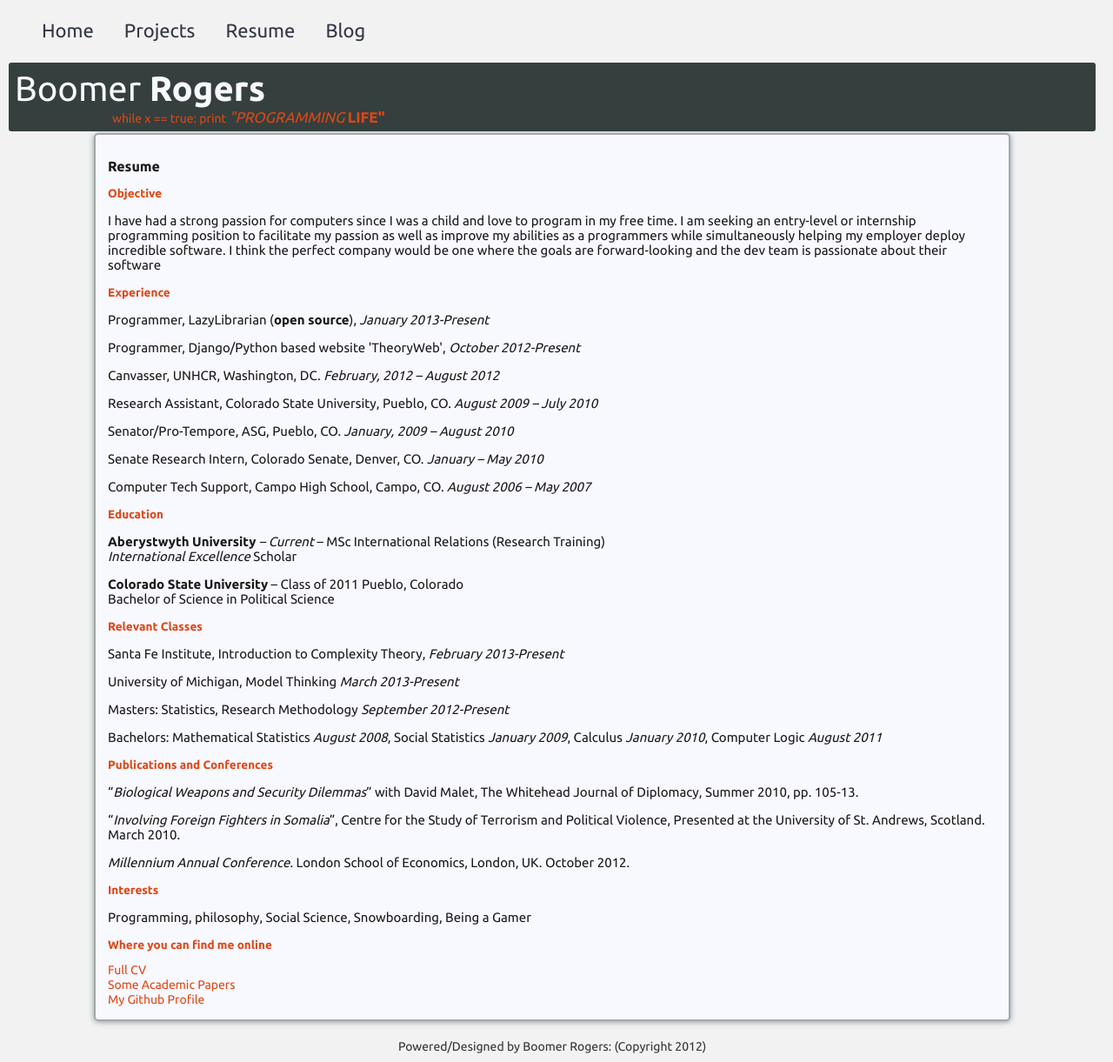
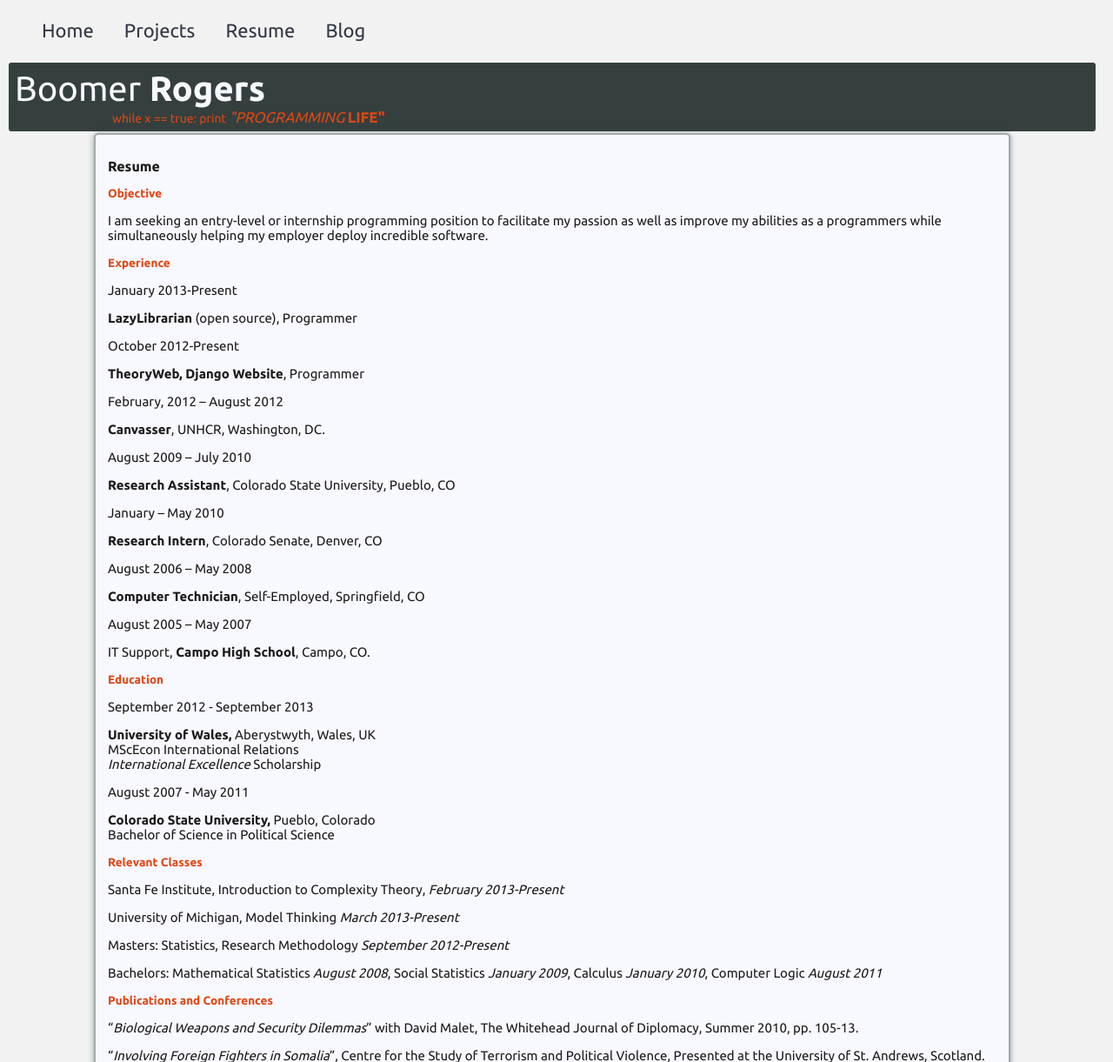
Before and after one commit to herman-rogers/boomerweb, a Django app: page /resume/ in a window 1280 px wide. Shown: the top 1221 px of the page at 87% size. Run offline with Django 3.2, Linux system fonts and the light colour scheme; some libraries are stand-ins or nearby versions.

Commit message:
New Update

```diff
--- a/TheoryWeb/files/templates/resume.html
+++ b/TheoryWeb/files/templates/resume.html
@@ -39,19 +39,28 @@
 <div id='content'>
     <h2>Resume</h2>
     <h3>Objective</h3>
-    <p>I have had a strong passion for computers since I was a child and love to program in my free time. I am seeking an entry-level or internship programming position to facilitate my passion as well as improve my abilities as a programmers while simultaneously helping my employer deploy incredible software. I think the perfect company would be one where the goals are forward-looking and the dev team is passionate about their software</p>
+    <p>I am seeking an entry-level or internship programming position to facilitate my passion as well as improve my abilities as a programmers while simultaneously helping my employer deploy incredible software.</p>
 
     <h3>Experience</h3>
-    <p>Programmer, LazyLibrarian (<b>open source</b>), <i>January 2013-Present</i><p>
-    <p>Programmer, Django/Python based website 'TheoryWeb', <i>October 2012-Present</i></p>
-    <p>Canvasser, UNHCR, Washington, DC. <i>February, 2012 – August 2012</i></p>
-    <p>Research Assistant, Colorado State University, Pueblo, CO. <i>August 2009 – July 2010</i></p>
-    <p>Senator/Pro-Tempore, ASG, Pueblo, CO. <i>January, 2009 – August 2010</i></p>
-    <p>Senate Research Intern,  Colorado Senate, Denver, CO. <i>January – May 2010</i></p>
-    <p>Computer Tech Support,  Campo High School, Campo, CO. <i>August 2006 – May 2007</i></p>
+    <p>January 2013-Present</p>
+    <p><b>LazyLibrarian</b> (open source), Programmer <p>
+    <p>October 2012-Present</p>
+    <p><b>TheoryWeb, Django Website</b>, Programmer</p>
+    <p>February, 2012 – August 2012</p>
+    <p><b>Canvasser</b>, UNHCR, Washington, DC. </p>
+    <p>August 2009 – July 2010</p>
+    <p><b>Research Assistant</b>, Colorado State University, Pueblo, CO</p>
+    <p>January – May 2010</p>
+    <p><b>Research Intern</b>, Colorado Senate, Denver, CO</p>
+    <p>August 2006 – May 2008</p>
+    <p><b>Computer Technician</b>, Self-Employed, Springfield, CO
+    <p>August 2005 – May 2007</p>
+    <p>IT Support, <b>Campo High School</b>, Campo, CO.</p>
     <h3>Education</h3>
-    <p><b>Aberystwyth University</b><i> – Current</i> – MSc International Relations (Research Training)<br><i>International Excellence</i> Scholar</br></p>
-    <p><b>Colorado State University</b> – Class of 2011 Pueblo, Colorado <br>Bachelor of Science in Political Science</br></p>
+    <p>September 2012 - September 2013
+    <p><b>University of Wales,</b> Aberystwyth, Wales, UK <br>MScEcon International Relations<br><i>International Excellence</i> Scholarship</br></p>
+    <p>August 2007 - May 2011
+    <p><b>Colorado State University,</b> Pueblo, Colorado <br>Bachelor of Science in Political Science</br></p>
     <h3>Relevant Classes</h3>
     <p>Santa Fe Institute, Introduction to Complexity Theory, <i>February 2013-Present</i></p>
     <p> University of Michigan, Model Thinking <i>March 2013-Present</i></p>
```
Also changed, not shown: 1 other file.
